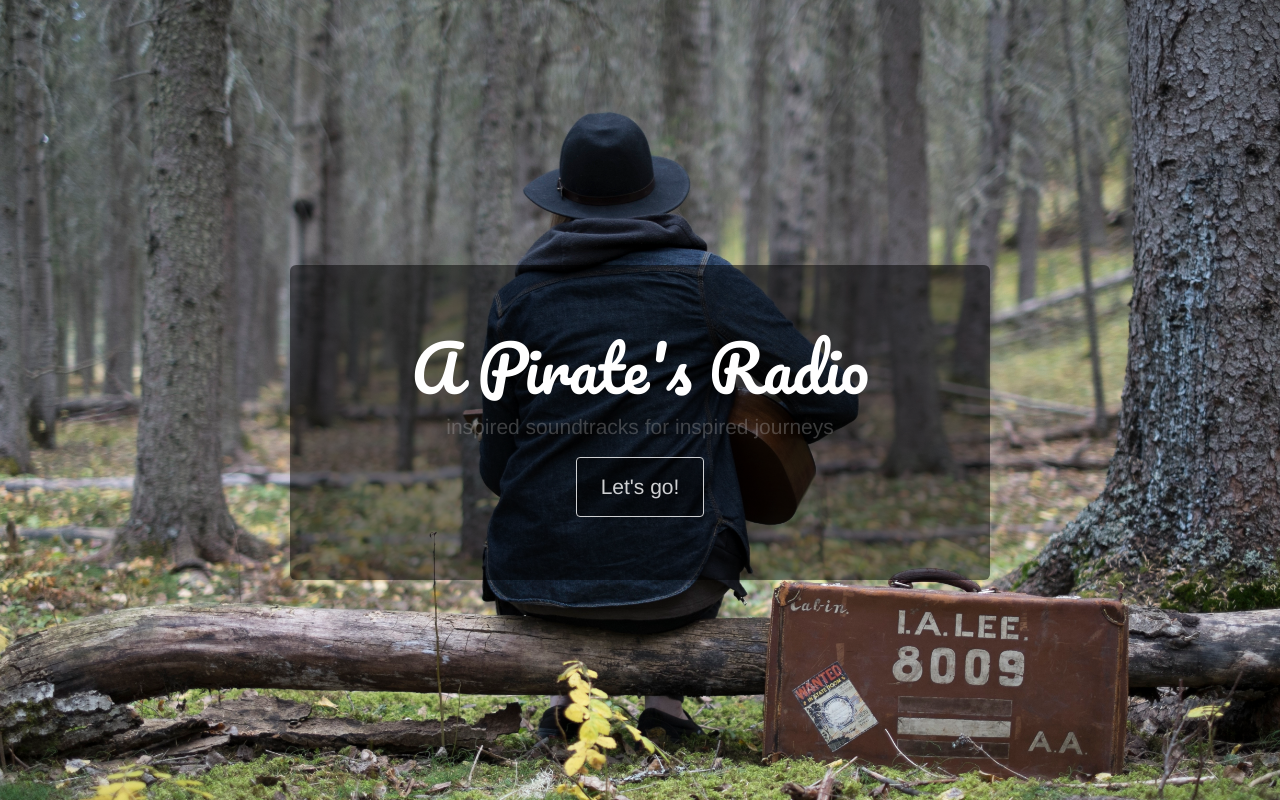
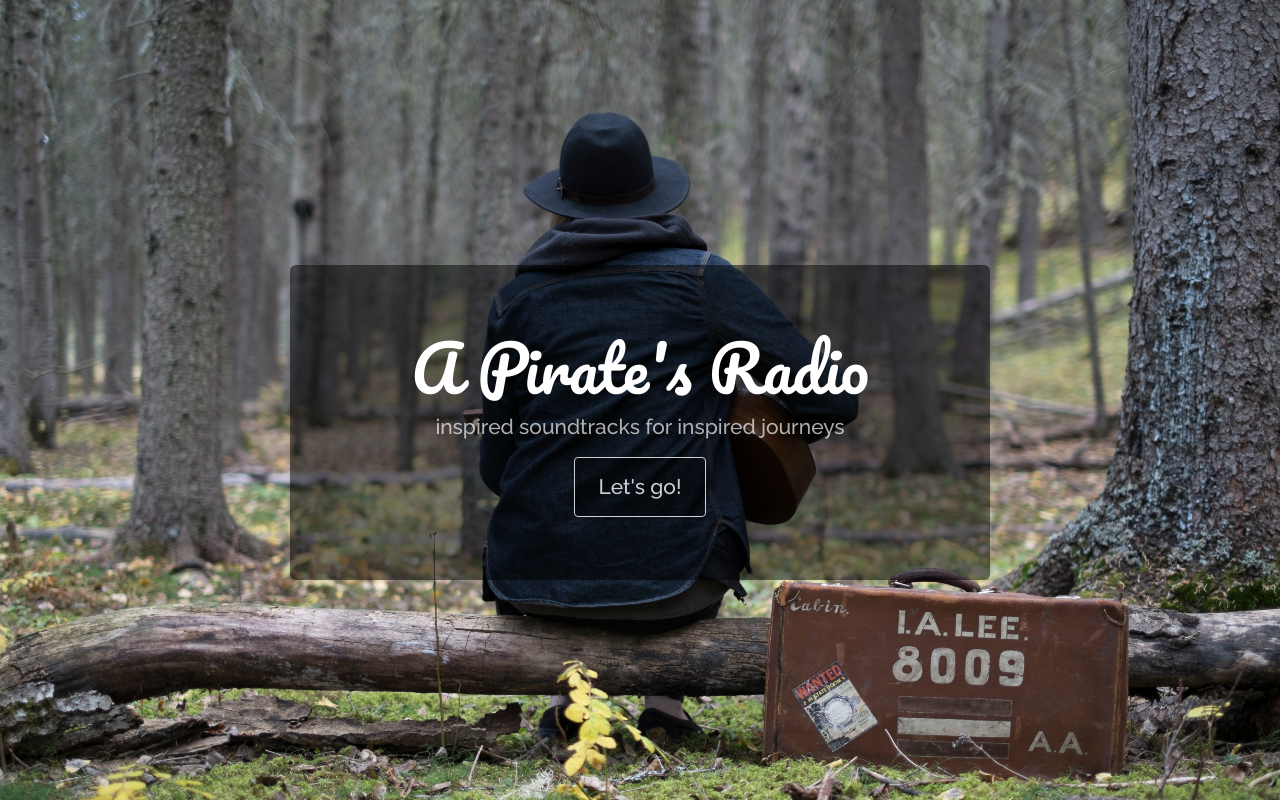
Before and after one commit to kellyxann/Muse, a Flask app: page / in a window 1280 px wide. Run offline with Flask 2, Linux system fonts and the light colour scheme; some libraries are stand-ins or nearby versions.

Commit message:
site looking beautiful

```diff
--- a/templates/homepage.html
+++ b/templates/homepage.html
@@ -4,6 +4,7 @@
     <head>
         <title>A Pirate's Radio</title>
         <link href='https://fonts.googleapis.com/css?family=Pacifico' rel='stylesheet' type='text/css'>
+        <link href='https://fonts.googleapis.com/css?family=Raleway:500' rel='stylesheet' type='text/css'>
         <script src='https://code.jquery.com/jquery-1.11.0.min.js'></script>
         <link href="http://maxcdn.bootstrapcdn.com/bootstrap/3.3.6/css/bootstrap.min.css" rel="stylesheet" >
         <script src="http://maxcdn.bootstrapcdn.com/bootstrap/3.3.6/js/bootstrap.min.js"></script>
@@ -11,10 +12,11 @@
         <style>
             #name {font-family: 'Pacifico', cursive;
                     color: white; }
-            #intro{font            }
+            #intro{font-family: 'Raleway', sans-serif;}
+
             body { background: url('static/welcome_background.jpeg');
                     background-size: cover;
-                    color: rgba(192,192,192,0.3)}
+                    color: rgba(255, 255, 255, 0.67)}
             .jumbotron {
                 margin-top: 35%;
                 background: rgba(0,0,0,.5); }
@@ -24,7 +26,10 @@
                 opacity: 0.8;
                 border-color: white;
                 color: white;
+                font-family: 'Raleway', sans-serif;
             }
+
+            /*old color for body: rgba(192,192,192,0.3)*/
         </style>
     </head>
 
```
Also changed, not shown: templates/dashboard.html (+17 -7 lines), README.md (added), static/purty_wood_@2X.png (deleted).
